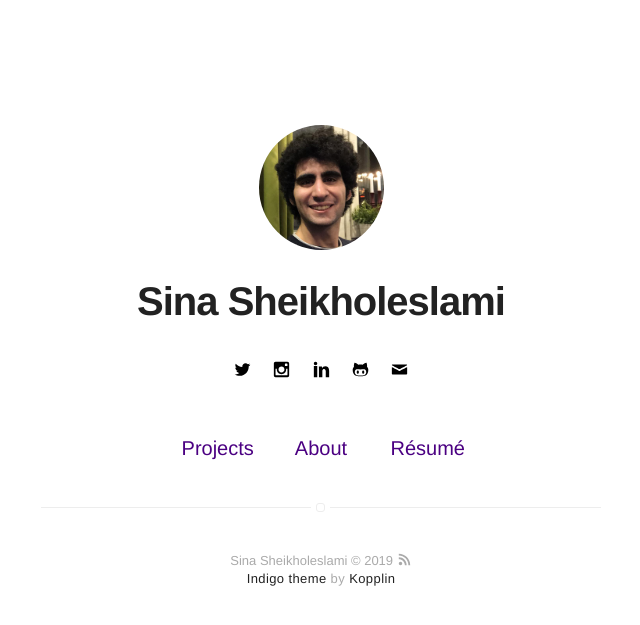
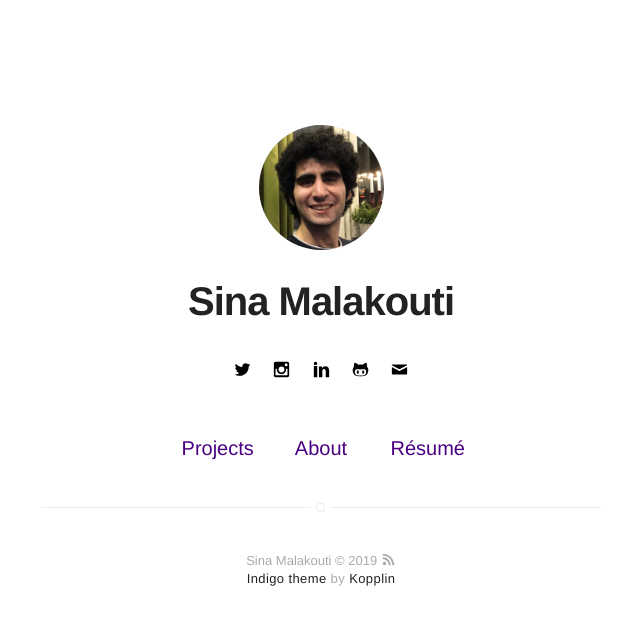
Before and after one commit to sinamalakouti/sinamalakouti.github.io, a Jekyll site: the page built from index.html, in a window 1280 px wide. Shown: the top 625 px of the page, without its empty margins (319-959 px from the left). Built offline with Jekyll 4.4.1, drawn with Linux system fonts in a browser that asks for light colours.

Commit message:
change name

```diff
--- a/_config.yml
+++ b/_config.yml
@@ -1,5 +1,5 @@
 # main text of home
-name: Sina Sheikholeslami
+name: Sina Malakouti
 bio:
 
 # twitter summary info
```
